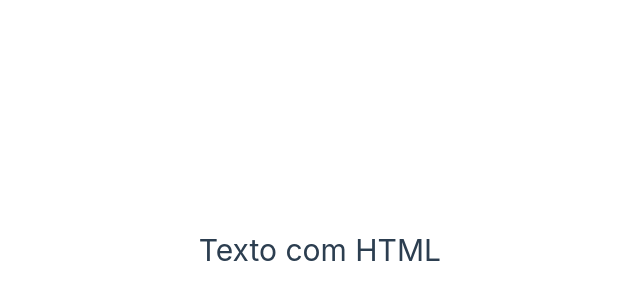
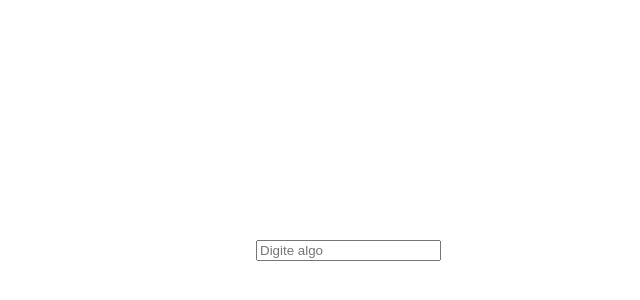
Before and after one commit to leocassiosilva/curso-vue-js, a Vue app: page / in a window 1280 px wide. Shown: the part 150-450 px from the top of the page, without its empty margins (199-839 px from the left). Built offline with nearby package versions, Linux system fonts and the light colour scheme.

Commit message:
diretivas v-model

```diff
--- a/src/App.vue
+++ b/src/App.vue
@@ -4,9 +4,10 @@
 // import  Exemplo01  from "./components/Exemplo01Interpolacao.vue";
 // import Exemplo02 from "./components/Exemplo02Condicional.vue";
 // import Exemplo03 from "./components/Exemplo03Laco.vue";
-import Exemplo04 from "./components/Exemplo04Html.vue";
+// import Exemplo04 from "./components/Exemplo04Html.vue";
+import Exemplo05 from "./components/Exemplo05Model.vue";
 </script>
 
 <template>
-  <Exemplo04></Exemplo04>
+  <Exemplo05></Exemplo05>
 </template>
--- /dev/null
+++ b/src/components/Exemplo05Model.vue
@@ -0,0 +1,16 @@
+<script setup>
+    //variável
+    import { ref } from "vue";
+
+
+    let texto = ref('');
+
+
+</script>
+
+
+<template>
+    <input type="text" v-model="texto" placeholder="Digite algo">
+    <p>{{texto}}</p>
+
+</template>
```
